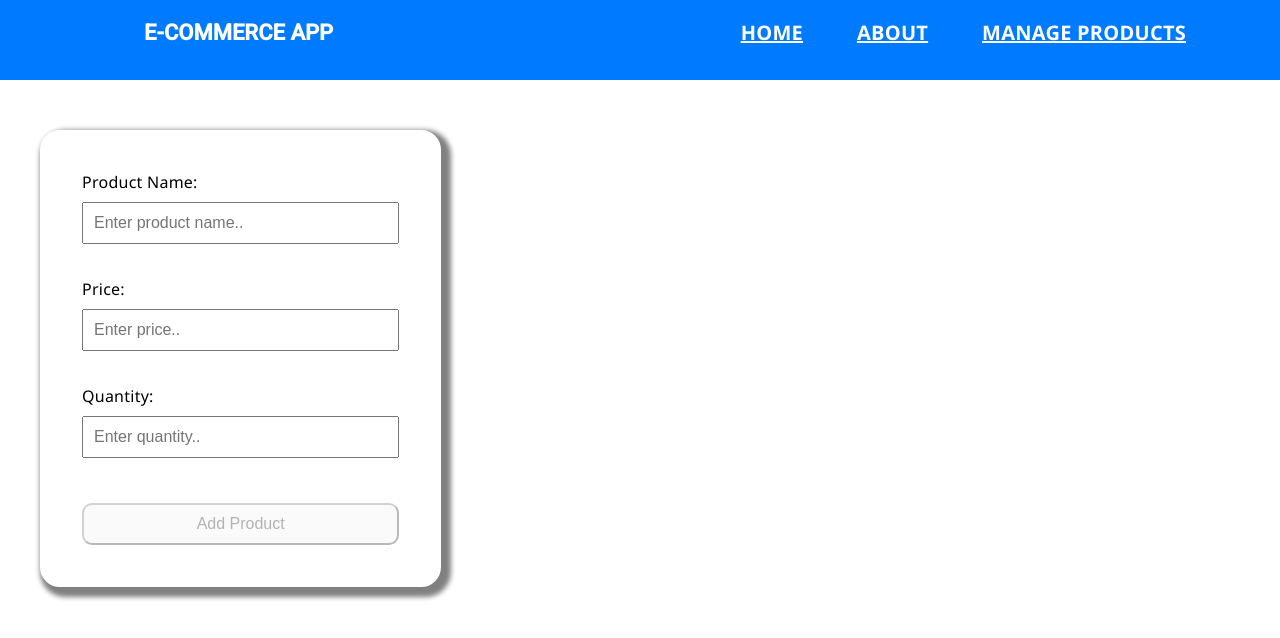
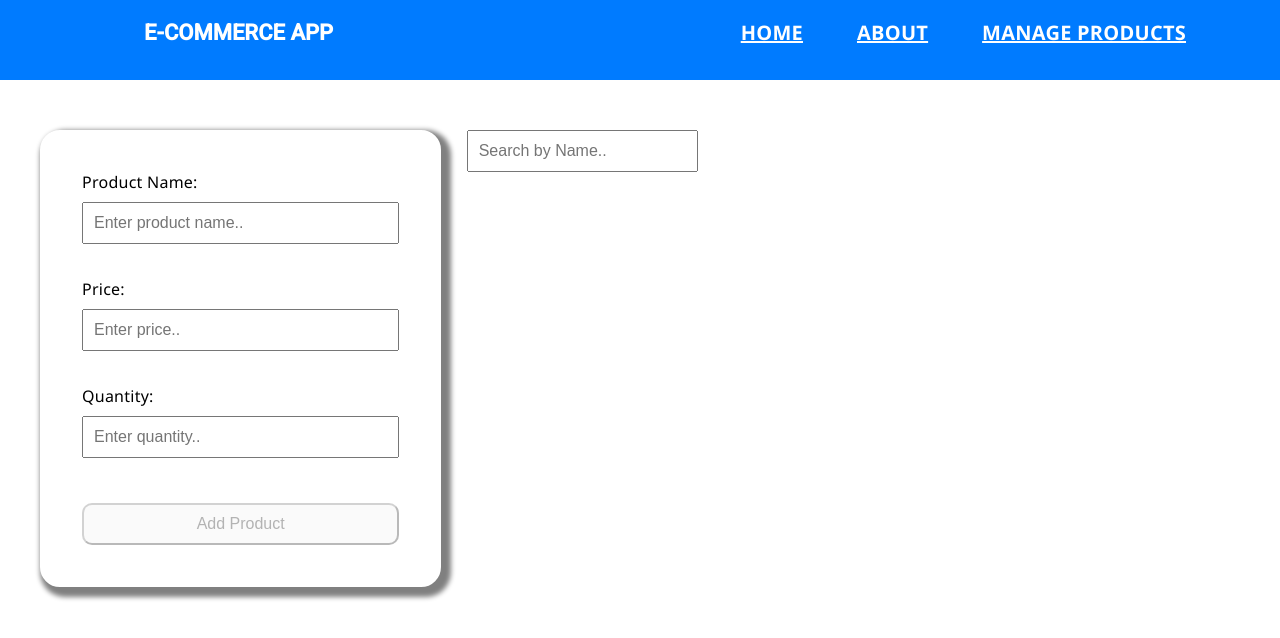
Before and after one commit to KamalPrashanth21/Angular-FrontEnd, an Angular app in the folder ecommerce/: page / in a window 1280 px wide. Shown: the top 638 px of the page. Built offline with nearby package versions, Linux system fonts and the light colour scheme; no server answers.

Commit message:
search-bar added

```diff
--- a/ecommerce/src/app/app.component.html
+++ b/ecommerce/src/app/app.component.html
@@ -26,6 +26,7 @@
 
     </div>
     <div class = "right-panel">
+      <input type="text" [(ngModel)]="searchQuery" class="search-box" placeholder="Search by Name.." (input)="filterProducts()">
       <app-productCard [products] = "products"></app-productCard>
     </div>
   </div>
```
